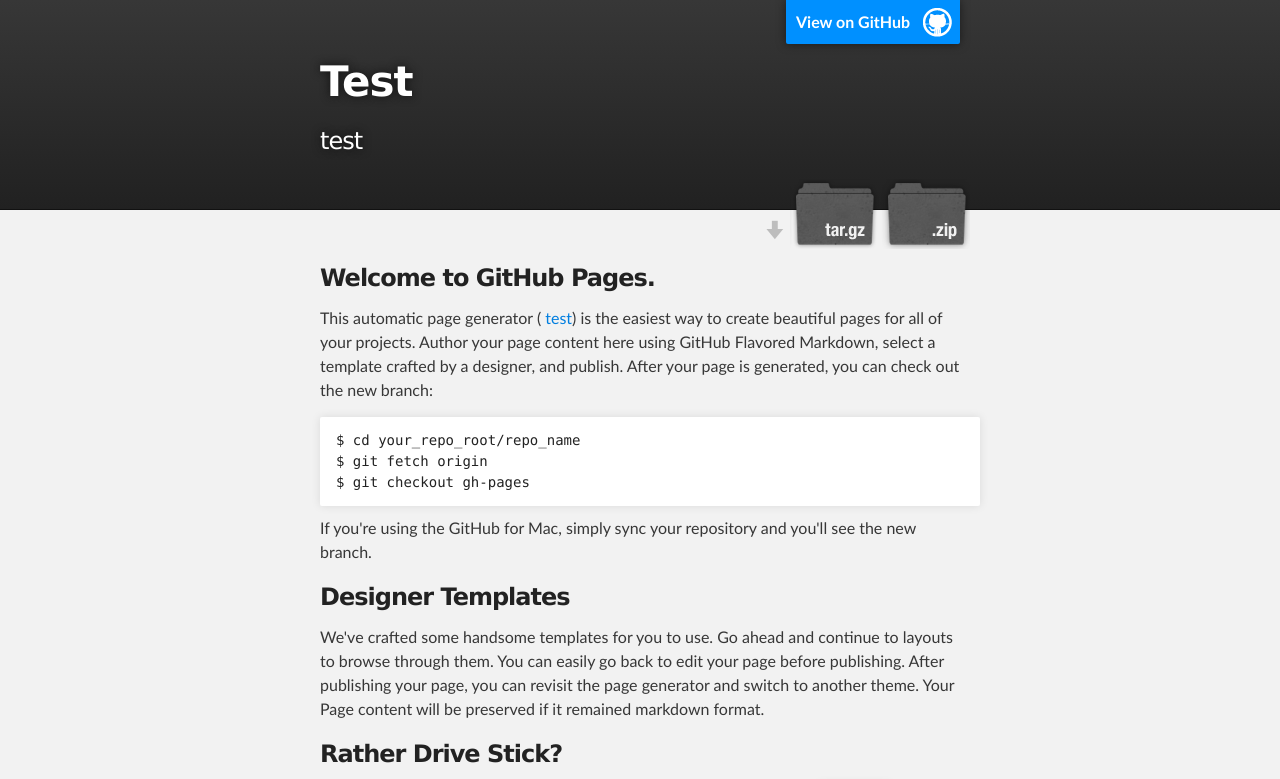
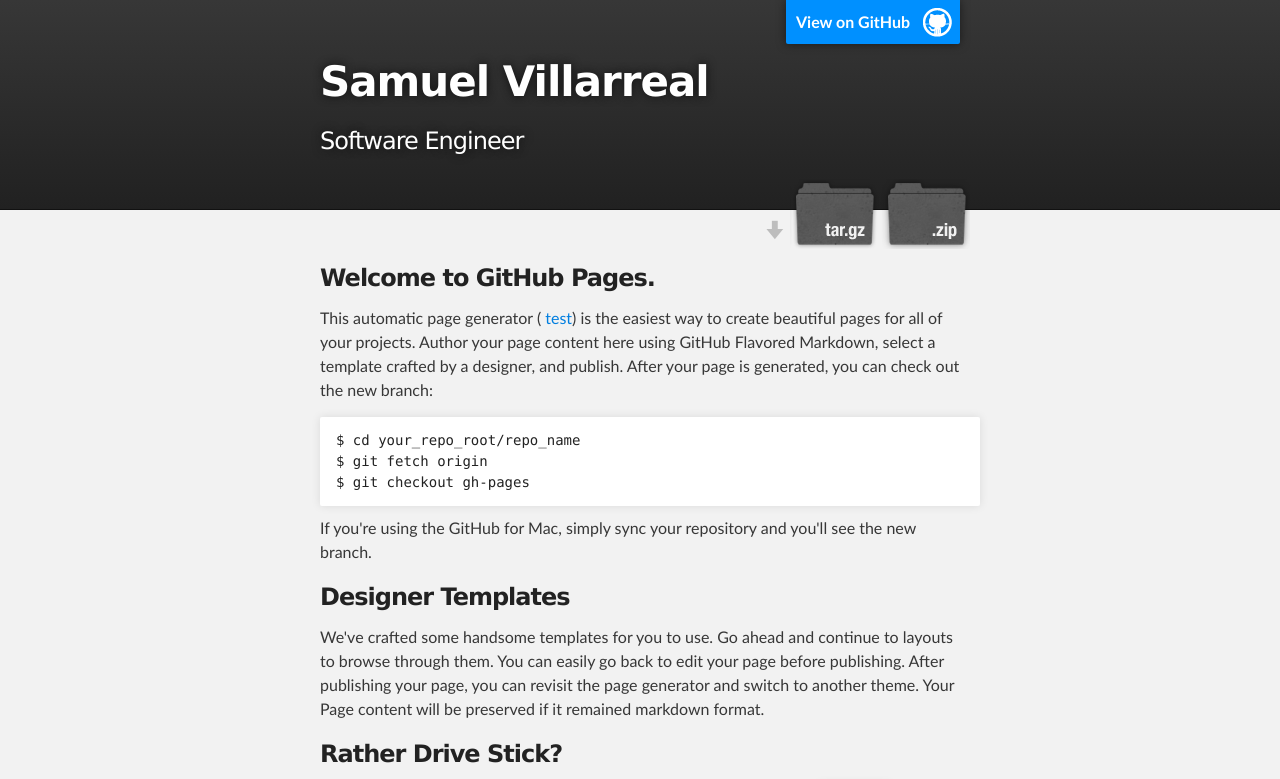
Before and after one commit to sigmaxz/mygithubpage, a plain HTML site: page index.html in a window 1280 px wide. Shown: the top 779 px of the page. Drawn offline with Linux system fonts and the light colour scheme.

Commit message:
Update index.html

```diff
--- a/index.html
+++ b/index.html
@@ -18,8 +18,8 @@
         <header class="inner">
           <a id="forkme_banner" href="https://github.com/sigmaxz/mygithubpage">View on GitHub</a>
 
-          <h1 id="project_title">Test</h1>
-          <h2 id="project_tagline">test</h2>
+          <h1 id="project_title">Samuel Villarreal</h1>
+          <h2 id="project_tagline">Software Engineer</h2>
 
             <section id="downloads">
               <a class="zip_download_link" href="https://github.com/sigmaxz/mygithubpage/zipball/master">Download this project as a .zip file</a>
```
